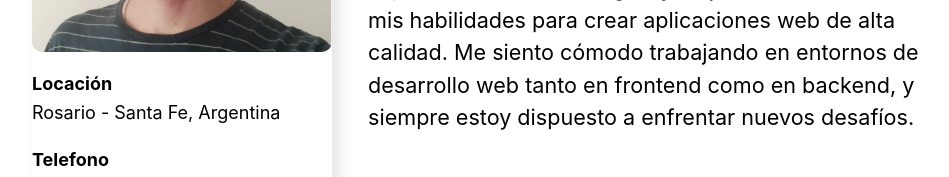
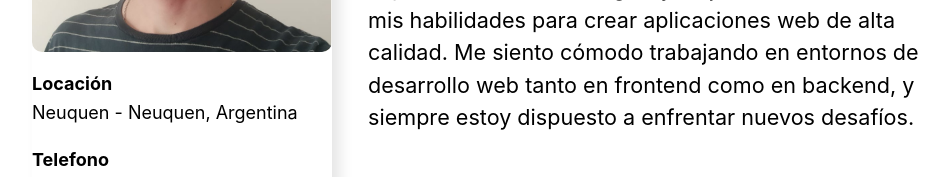
Before and after one commit to MigueM/cv, a Next.js app: page / in a window 1280 px wide. Shown: the part 266-443 px from the top of the page, without its empty margins (158-1107 px from the left). Built offline with nearby package versions, Linux system fonts and the light colour scheme.

Commit message:
Update sideData.js update location in spanish

```diff
--- a/components/sideData.js
+++ b/components/sideData.js
@@ -87,7 +87,7 @@ const SideData = ({ interests, intereses, setLang, lang }) => {
         <p>
           <b className={utilStyles.boldPersonalInfo}>Locación</b>
           <br />
-          Rosario - Santa Fe, Argentina
+          Neuquen - Neuquen, Argentina
         </p>
         <p>
           <b className={utilStyles.boldPersonalInfo}>Telefono</b>
```
